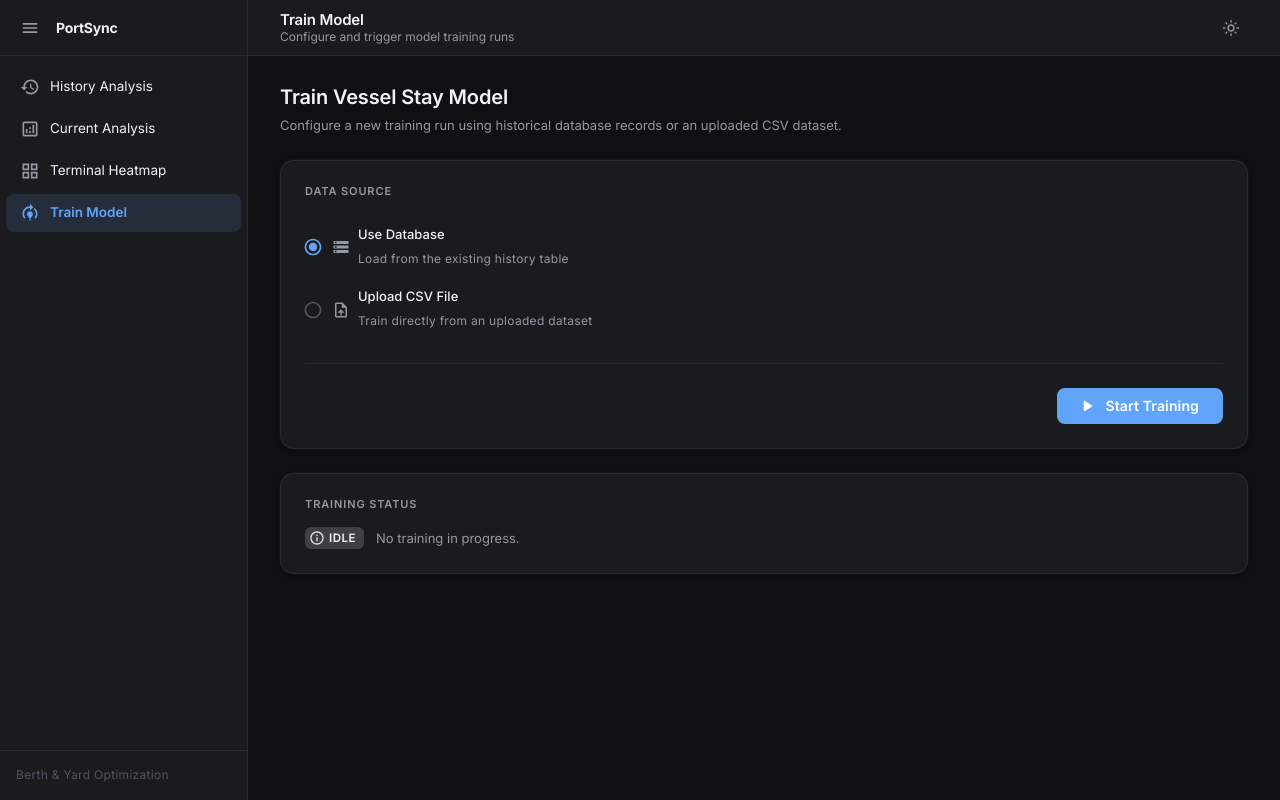
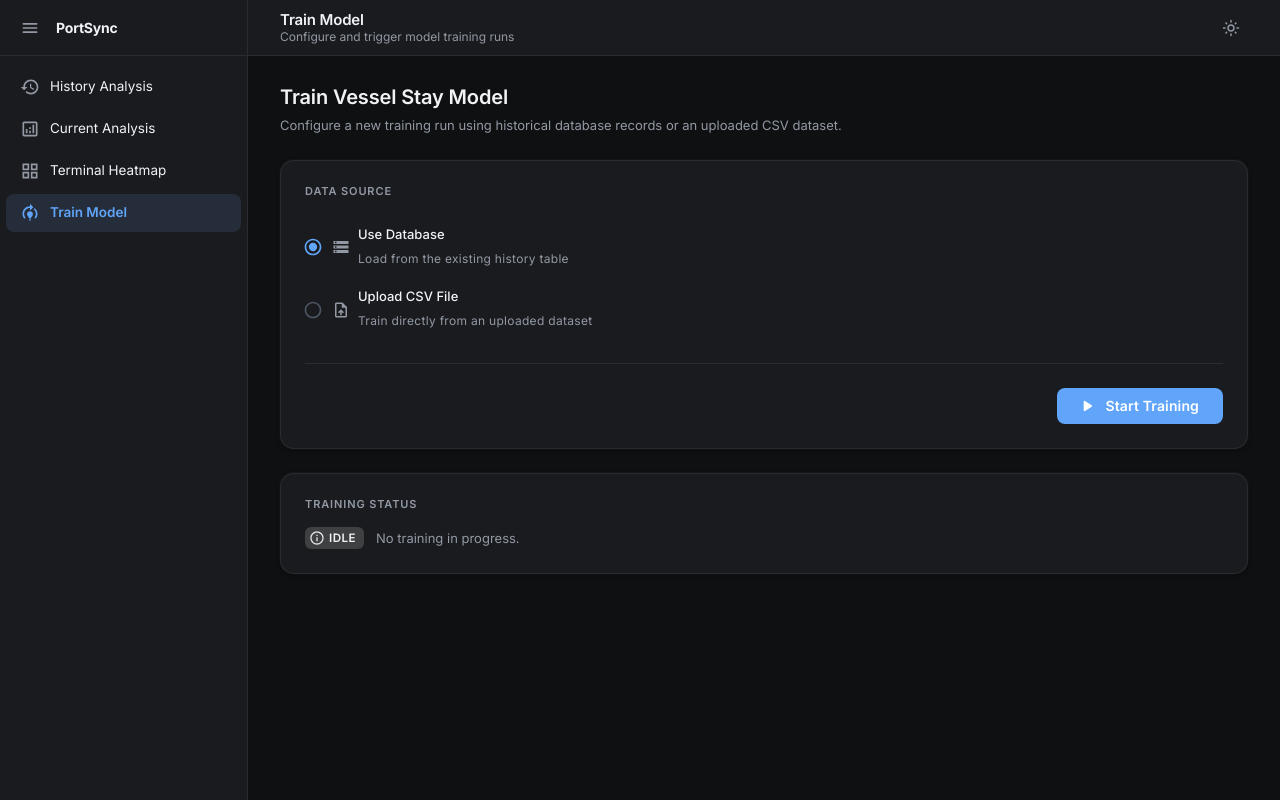
Before and after one commit to SHATHISH-07/port-system, a React (Vite) app in the folder client/: page /train-model in a window 1280 px wide. Built offline with nearby package versions, Linux system fonts and the light colour scheme; no server answers; a web font is replaced by a local one.

Commit message:
Updated the sidebar Ui and the readme file

```diff
--- a/client/src/components/Sidebar.tsx
+++ b/client/src/components/Sidebar.tsx
@@ -9,19 +9,19 @@ import {
 } from "@mui/icons-material";
 import { Link, useLocation } from "react-router-dom";
 
-const OPEN   = 248;
-const CLOSED =  56;
+const OPEN = 248;
+const CLOSED = 56;
 
 const NAV_ITEMS = [
-  { path: "/history-analysis", label: "History Analysis",  icon: HistoryOutlined },
-  { path: "/current-analysis", label: "Current Analysis",  icon: AnalyticsOutlined },
-  { path: "/heatmap",          label: "Terminal Heatmap",  icon: GridViewOutlined },
-  { path: "/train-model",      label: "Train Model",       icon: ModelTrainingOutlined },
+  { path: "/history-analysis", label: "History Analysis", icon: HistoryOutlined },
+  { path: "/current-analysis", label: "Current Analysis", icon: AnalyticsOutlined },
+  { path: "/heatmap", label: "Terminal Heatmap", icon: GridViewOutlined },
+  { path: "/train-model", label: "Train Model", icon: ModelTrainingOutlined },
 ];
 
 export default function Sidebar() {
   const [open, setOpen] = useState(true);
-  const loc   = useLocation();
+  const loc = useLocation();
   const theme = useTheme();
   const isDark = theme.palette.mode === "dark";
 
@@ -140,21 +140,6 @@ export default function Sidebar() {
           );
         })}
       </Box>
-
-      {/* ─── Footer Label ─── */}
-      {open && (
-        <Box
-          sx={{
-            p: 2,
-            borderTop: `1px solid ${theme.palette.divider}`,
-            flexShrink: 0,
-          }}
-        >
-          <Typography variant="caption" sx={{ color: "text.disabled", display: "block" }}>
-            Berth &amp; Yard Optimization
-          </Typography>
-        </Box>
-      )}
     </Box>
   );
 }
```
